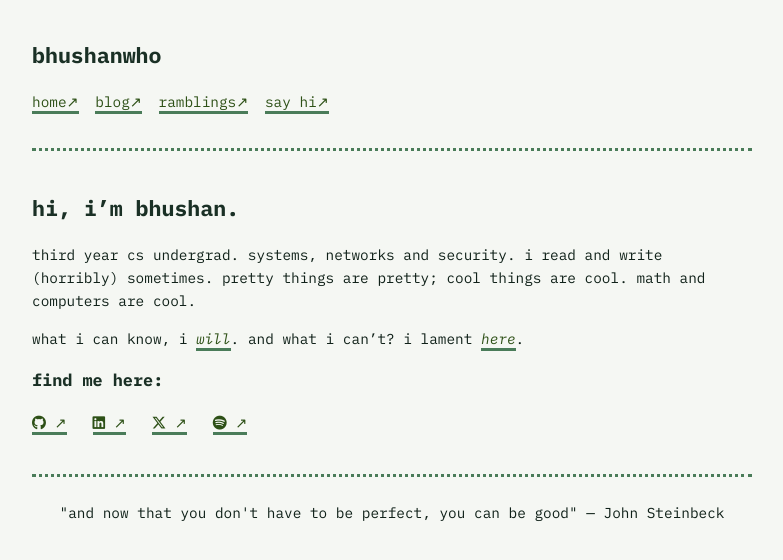
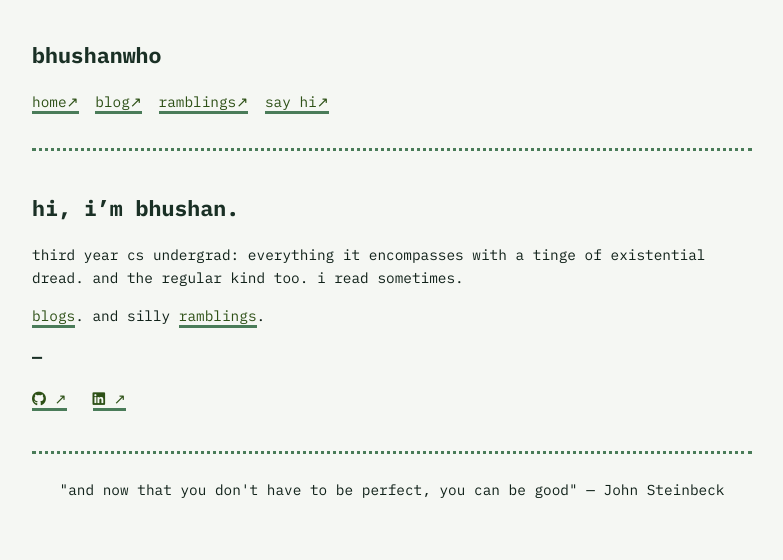
Before and after one commit to bhushanwho/bhushanwho.github.io, a Jekyll site: the page built from index.md, in a window 1280 px wide. Shown: the top 560 px of the page, without its empty margins (248-1031 px from the left). Built offline with Jekyll 4.4.1, drawn with Linux system fonts in a browser that asks for light colours.

Commit message:
growth: more growth?

```diff
--- a/index.md
+++ b/index.md
@@ -3,17 +3,13 @@ layout: default
 title: bhushan thala
 ---
 
-
 ## hi, i'm bhushan.
 
-third year cs undergrad. systems, networks and security. i read and write (horribly) sometimes.
-pretty things are pretty; cool things are cool.
-math and computers are cool.
+third year cs undergrad: everything it encompasses with a tinge of existential dread. and the regular kind too. i read sometimes.
 
-what i can know, i [*will*]({{ site.baseurl }}/blog). and what i can't? i lament [*here*]({{ site.baseurl }}/ramblings).
+[blogs]({{ site.baseurl }}/blog). and silly [ramblings]({{ site.baseurl }}/ramblings).
 
-
-### find me here:
+### ---
 
 <a href="https://github.com/bhushanwho" target="_blank">
   <i class="fab fa-github"></i>
@@ -21,9 +17,9 @@ what i can know, i [*will*]({{ site.baseurl }}/blog). and what i can't? i lament
 <a href="https://www.linkedin.com/in/bhushanwho" target="_blank">
   <i class="fab fa-linkedin"></i>
 </a> &nbsp;
-<a href="https://x.com/0x0018h" target="_blank">
+<!-- <a href="https://x.com/0x0018h" target="_blank">
   <i class="fab fa-x-twitter"></i>
 </a> &nbsp;
 <a href="https://open.spotify.com/user/sl48vhit0z7j0o8qz1vnsklz9" target="_blank">
   <i class="fab fa-spotify"></i>
-</a>
+</a> -->
```
